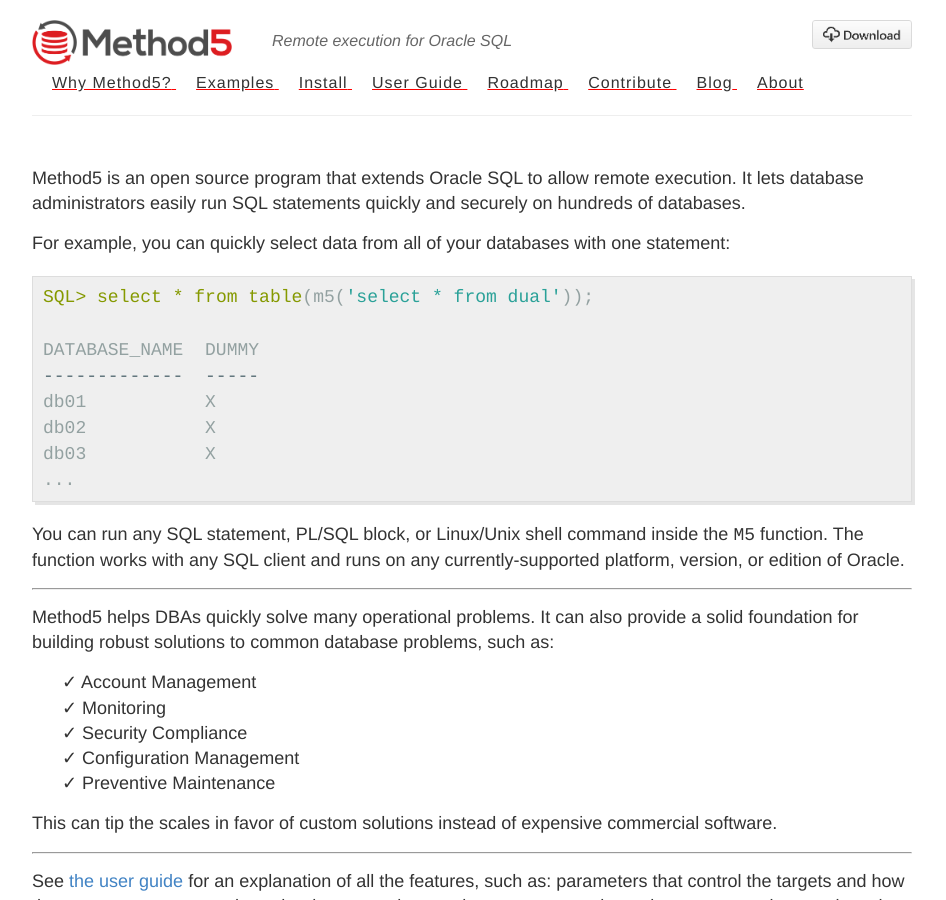
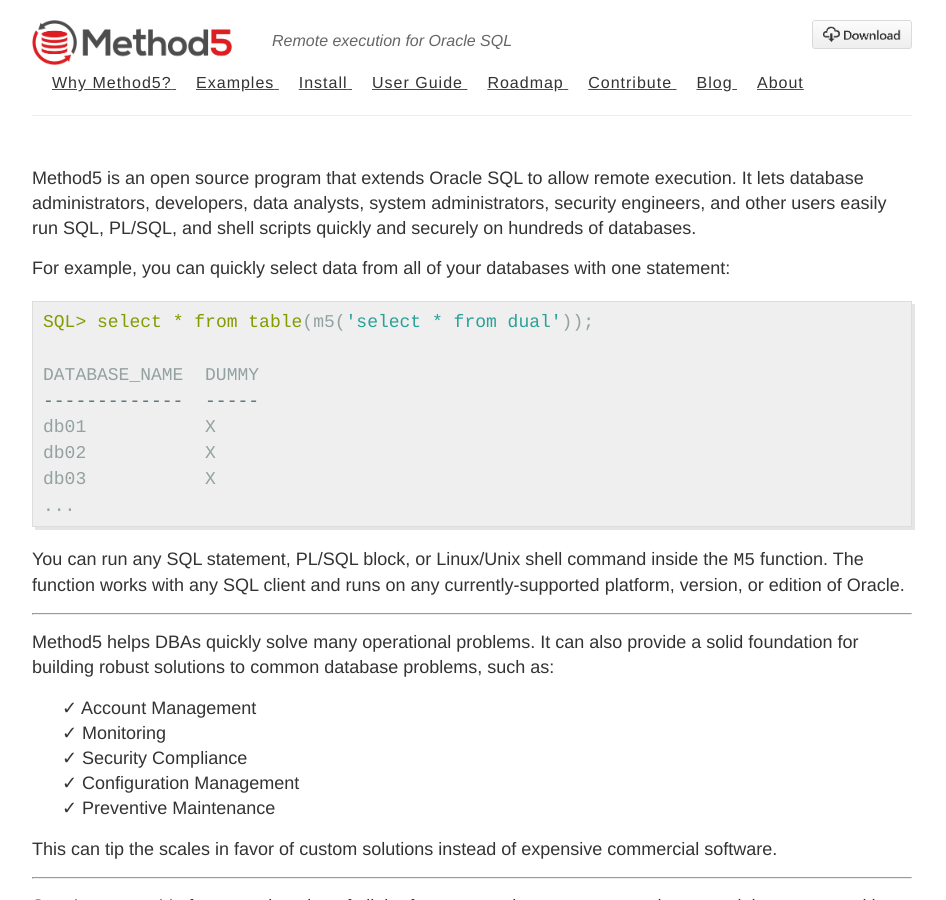
Before and after one commit to method5/method5.github.io, a Jekyll site: the page built from index.md, in a window 1280 px wide and 900 px high. Shown: the whole window, without its empty margins (168-1114 px from the left). Built offline with Jekyll 4.4.1, drawn with Linux system fonts in a browser that asks for light colours.

Commit message:
Added other teams that can use Method5, now that privileges were added.

```diff
--- a/index.md
+++ b/index.md
@@ -2,7 +2,7 @@
 layout: page
 ---
 
-Method5 is an open source program that extends Oracle SQL to allow remote execution. It lets database administrators easily run SQL statements quickly and securely on hundreds of databases.
+Method5 is an open source program that extends Oracle SQL to allow remote execution.  It lets database administrators, developers, data analysts, system administrators, security engineers, and other users easily run SQL, PL/SQL, and shell scripts quickly and securely on hundreds of databases.
 
 For example, you can quickly select data from all of your databases with one statement:
 
```
